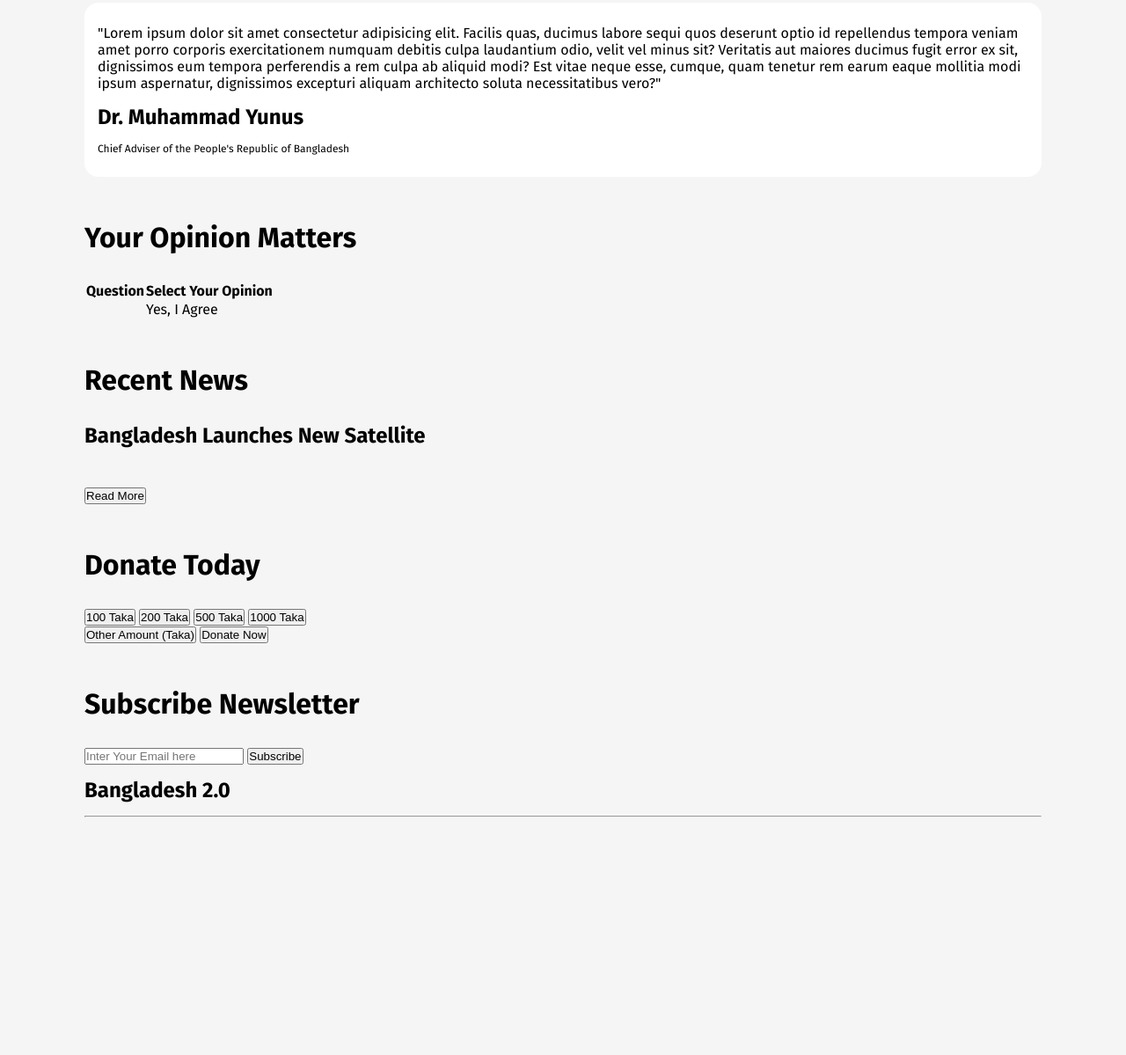
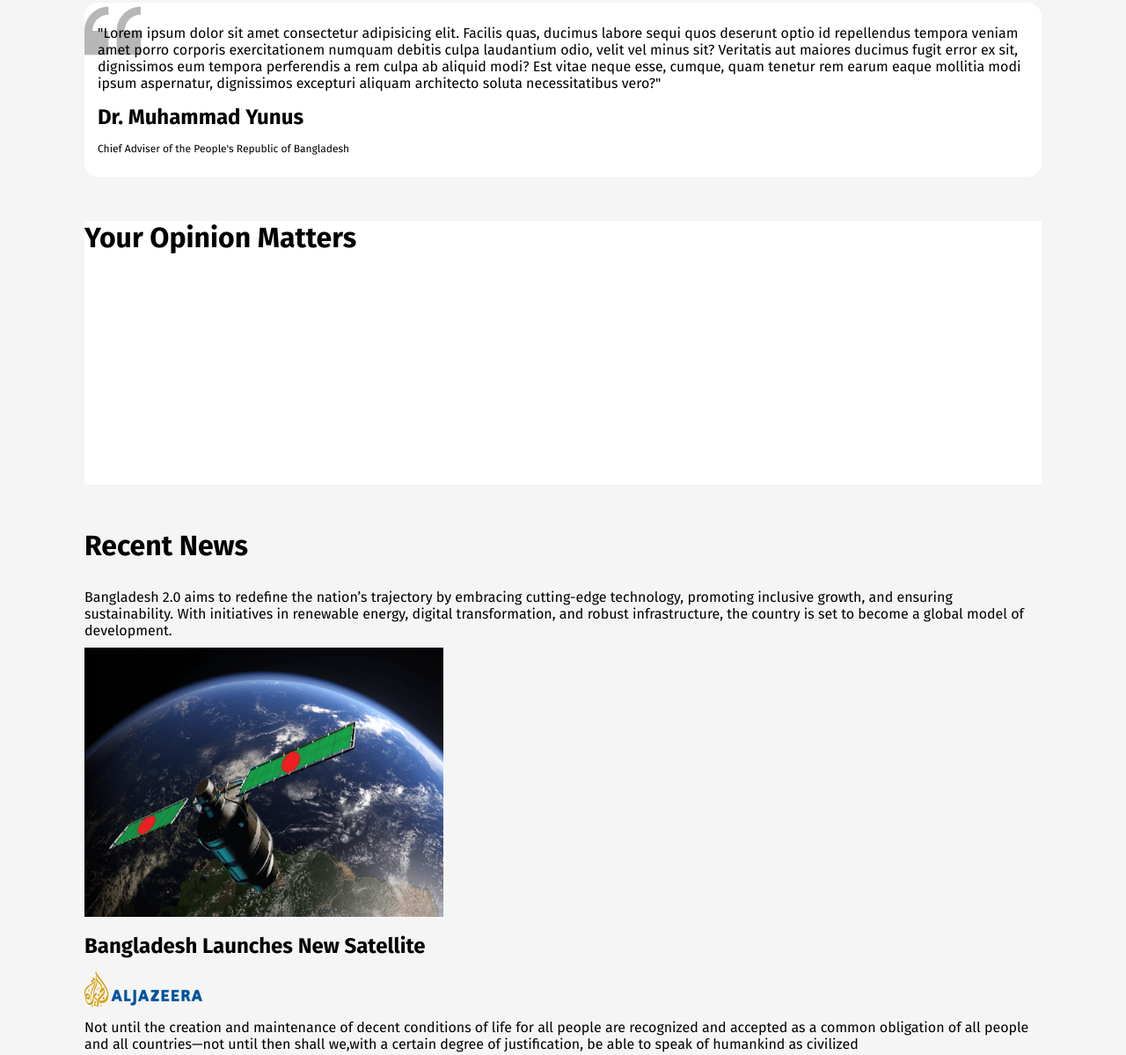
Before and after one commit to MamunPol/assignment01, a plain HTML site: page index.html in a window 1280 px wide. Shown: the part 1689-2888 px from the top of the page at 88% size. Before the commit the page ends 2687 px from the top, so only its background shows below. Drawn offline with Linux system fonts and the light colour scheme.

Commit message:
added news section

```diff
--- a/index.html
+++ b/index.html
@@ -85,28 +85,19 @@
                     <h2>Your Opinion Matters</h2>
             </div>
 
-            <div class="opinion-table">
-                <table>
-                    <tr>
-                        <th>Question</th>
-                        <th>Select Your Opinion</th>
-                    </tr>
-                    <tr>
-                        <td></td>
-                        <td>Yes, I Agree</td>
-                    </tr>
-                </table>
-            </div>
             <div class="recent-news">
                 <h2>Recent News</h2>
-                <p></p>
+                <p>Bangladesh 2.0 aims to redefine the nation’s trajectory by embracing cutting-edge technology, promoting inclusive growth, and ensuring sustainability. With initiatives in renewable energy, digital transformation, and robust infrastructure, the country is set to become a global model of development.</p>
                 <div class="news1-container">
                     <div class="news1">
-                        <div class="news-photo"></div>
+                        <div class="news-photo">
+                            <img class="satel" src="./assets/satelite.png" alt="">
+                        </div>
                         <div class="content">
                             <h3>Bangladesh Launches New Satellite</h3>
-                            <img src="" alt="">
-                            <p></p>
+                            <img class="al-jaz" src="./assets/al-jazeera.png" alt="">
+
+                            <p>Not until the creation and maintenance of decent conditions of life for all people are recognized and accepted as a common obligation of all people and all countries—not until then shall we,with a certain degree of justification, be able to speak of humankind as civilized</p>
                             <button>Read More</button>
                         </div>
                     </div>
--- a/style/style.css
+++ b/style/style.css
@@ -3,7 +3,6 @@
     margin: 0;
     padding: 0;
     box-sizing: border-box;
-
 }
 body{
     width: 100vw;
@@ -11,11 +10,6 @@ body{
     font-family: "Fira Sans", serif;
     background: #F5F5F5;
 }
-/* .fira-sans-bold {
-    font-family: "Fira Sans", serif;
-    font-weight: 700;
-    font-style: normal;
-  } */
 .container{
     width: 85%;
     margin: 50px auto;
@@ -27,7 +21,6 @@ header nav{
     display: flex;
     justify-content: space-between;
     align-items: center;
-
 }
 header nav h3{
     font-weight: 800;
@@ -112,7 +105,6 @@ p{
     padding: 25px;
     margin: 15px 0;
 }
-
 .vision-card-container{
     display: flex;
     align-items: center;
@@ -153,6 +145,8 @@ p{
 }
 .quote{
     background: #fff;
+    background-image: url(../assets/quote-bg.png);
+    background-repeat: no-repeat;
     padding: 15px;
     border-radius: 16px;
     margin: 10px 0 20px 0;
@@ -160,7 +154,8 @@ p{
 .yunus-deg{
     font-size: 12px;
 }
-.opinin-table{
+.opinion{
     background: #fff;
-    padding: 16px;
+    height: 300px
+
 }
```
